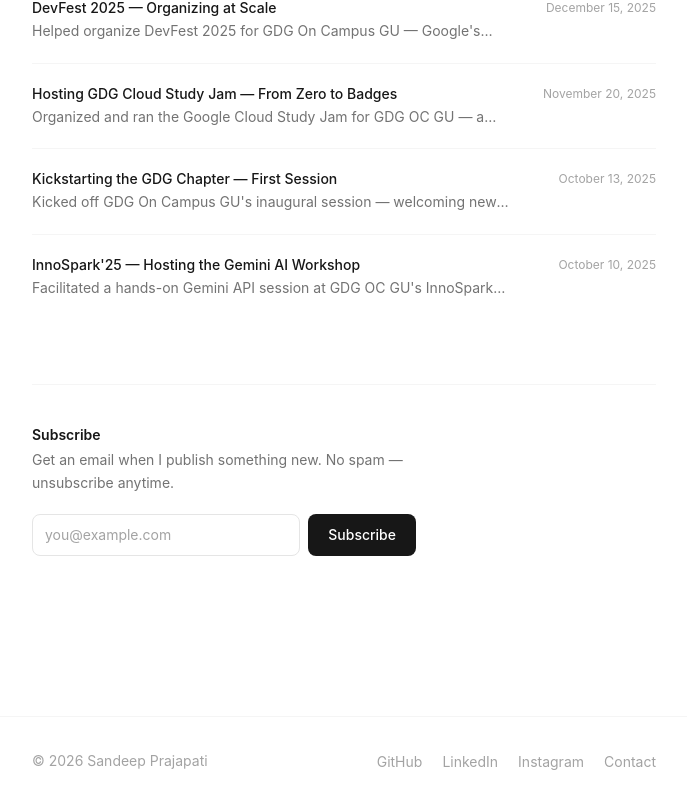
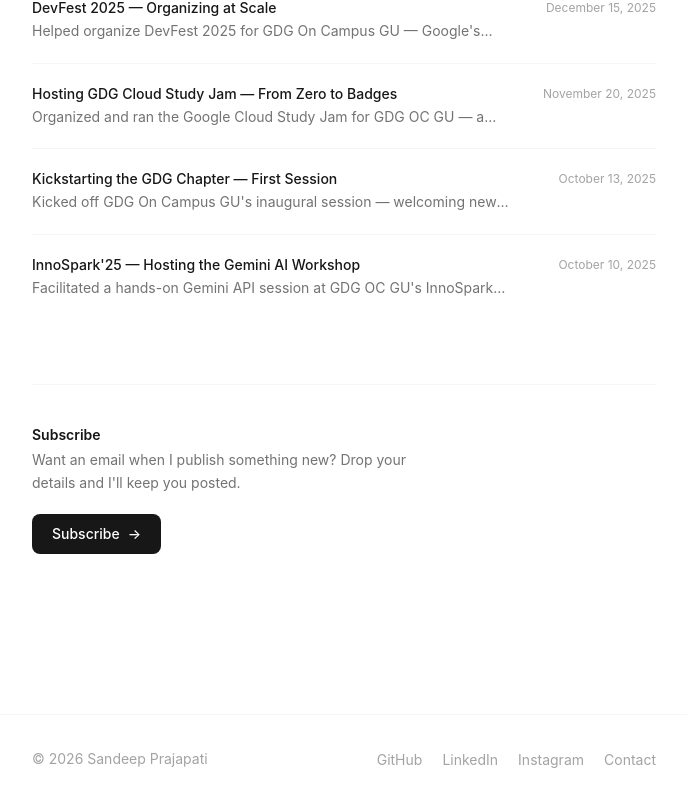
Before and after one commit to simplysandeepp/ember, a Next.js app: page /blog in a window 1280 px wide. Shown: the part 692-1497 px from the top of the page, without its empty margins (296-983 px from the left). Built offline with nearby package versions, Linux system fonts and the light colour scheme.

Commit message:
Fix subscribe: open Tally form instead of broken Buttondown redirect
The Buttondown embed POST landed users on a 404 buttondown.com/api page.
Replace with a Subscribe button that opens the Tally form in a new tab.

```diff
--- a/components/newsletter-signup.tsx
+++ b/components/newsletter-signup.tsx
@@ -1,14 +1,11 @@
 import { siteConfig } from '@/lib/metadata';
 
 /**
- * Buttondown email signup. Renders only when a username is configured.
- * Posts directly to Buttondown's embed endpoint — no backend required.
+ * Newsletter signup CTA. Opens the Tally form in a new tab instead of
+ * posting to an external endpoint, so visitors never land on a 3rd-party page.
  */
 export default function NewsletterSignup() {
-  const user = siteConfig.buttondownUsername;
-  if (!user) return null;
-
-  const action = `https://buttondown.com/api/emails/embed-subscribe/${user}`;
+  if (!siteConfig.tallyUrl) return null;
 
   return (
     <section className="mt-16 pt-10 border-t border-neutral-100 dark:border-neutral-800">
@@ -16,30 +13,19 @@
         Subscribe
       </h2>
       <p className="mt-1 text-sm text-neutral-500 leading-relaxed max-w-sm">
-        Get an email when I publish something new. No spam — unsubscribe anytime.
+        Want an email when I publish something new? Drop your details and I&apos;ll
+        keep you posted.
       </p>
 
-      <form
-        action={action}
-        method="post"
-        target="popupwindow"
-        className="mt-5 flex flex-col sm:flex-row gap-2 max-w-sm"
+      <a
+        href={siteConfig.tallyUrl}
+        target="_blank"
+        rel="noopener noreferrer"
+        className="inline-flex items-center gap-2 mt-5 px-5 py-2.5 text-sm font-medium bg-neutral-900 dark:bg-neutral-100 text-white dark:text-neutral-900 rounded-lg hover:bg-neutral-700 dark:hover:bg-neutral-300 transition-colors duration-200"
       >
-        <input
-          type="email"
-          name="email"
-          required
-          placeholder="you@example.com"
-          aria-label="Email address"
-          className="flex-1 px-3 py-2.5 text-sm bg-white dark:bg-neutral-900 border border-neutral-200 dark:border-neutral-700 rounded-lg text-neutral-900 dark:text-neutral-100 placeholder-neutral-400 dark:placeholder-neutral-600 focus:outline-none focus:border-neutral-400 dark:focus:border-neutral-500 focus:ring-1 focus:ring-neutral-400 dark:focus:ring-neutral-500 transition-colors duration-200"
-        />
-        <button
-          type="submit"
-          className="px-5 py-2.5 text-sm font-medium bg-neutral-900 dark:bg-neutral-100 text-white dark:text-neutral-900 rounded-lg hover:bg-neutral-700 dark:hover:bg-neutral-300 transition-colors duration-200 flex-shrink-0"
-        >
-          Subscribe
-        </button>
-      </form>
+        Subscribe
+        <span aria-hidden>→</span>
+      </a>
     </section>
   );
 }
```
